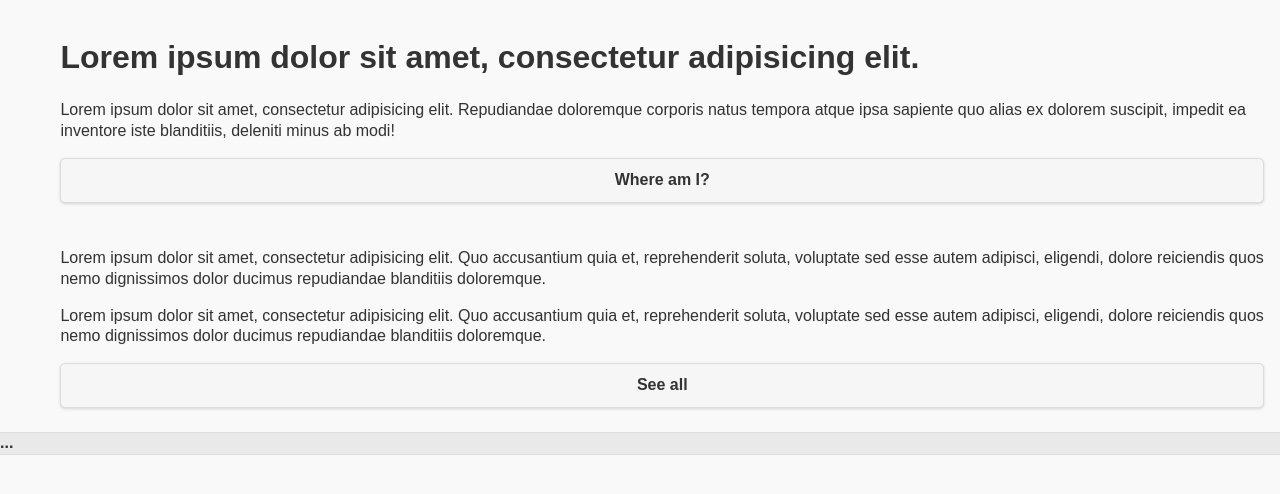
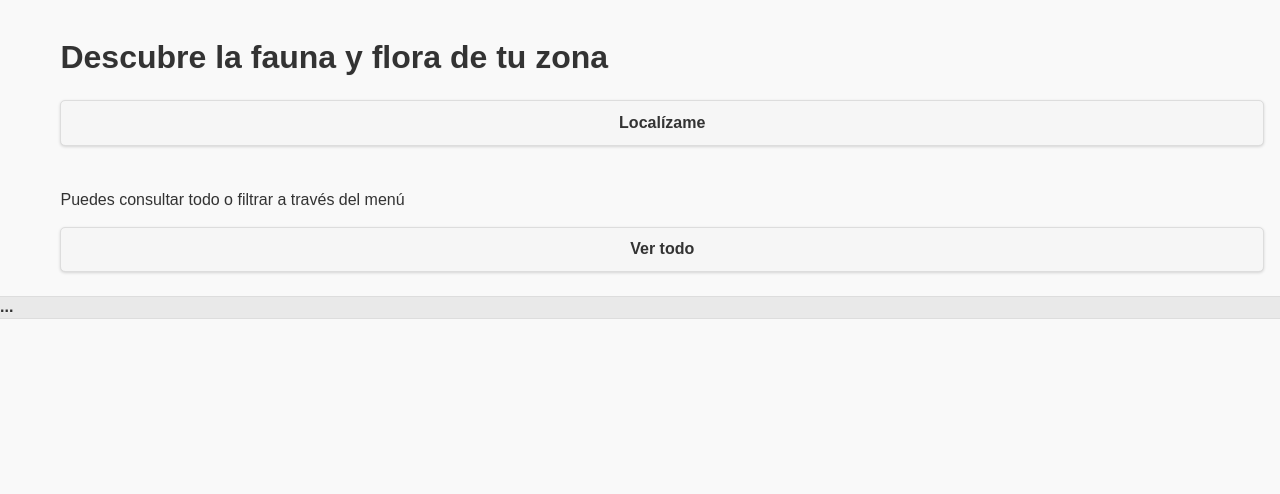
Before and after one commit to tdelatorre/nature-dex, a Django app: template src/nature_dex/templates/home.html in a window 1280 px wide. Shown: the part 44-538 px from the top of the page. Run offline with Django 3.2, Linux system fonts and the light colour scheme; the template is opened without the code that fills it, so the values that code supplies are empty.

Commit message:
Update static texts

```diff
--- a/src/nature_dex/templates/home.html
+++ b/src/nature_dex/templates/home.html
@@ -2,14 +2,11 @@
 {% block content %}
 
 <div data-role="content" id="home">
-	<h1>Lorem ipsum dolor sit amet, consectetur adipisicing elit.</h1>
-	<p>Lorem ipsum dolor sit amet, consectetur adipisicing elit. Repudiandae doloremque corporis natus tempora atque ipsa sapiente quo alias ex dolorem suscipit, impedit ea inventore iste blanditiis, deleniti minus ab modi!</p>
-    <button class="btn-whereami">Where am I?</button>
+	<h1>Descubre la fauna y flora de tu zona</h1>
+	<button class="btn-whereami">Localízame</button>
     <img src=""/>
-
-    <p>Lorem ipsum dolor sit amet, consectetur adipisicing elit. Quo accusantium quia et, reprehenderit soluta, voluptate sed esse autem adipisci, eligendi, dolore reiciendis quos nemo dignissimos dolor ducimus repudiandae blanditiis doloremque.</p>
-    <p>Lorem ipsum dolor sit amet, consectetur adipisicing elit. Quo accusantium quia et, reprehenderit soluta, voluptate sed esse autem adipisci, eligendi, dolore reiciendis quos nemo dignissimos dolor ducimus repudiandae blanditiis doloremque.</p>
-    <button class="btn-see-all">See all</button>
+    <p>Puedes consultar todo o filtrar a través del menú</p>
+    <button class="btn-see-all">Ver todo</button>
 </div><!-- /content -->
 
 {% endblock %}
--- a/src/nature_dex/templates/listview.html
+++ b/src/nature_dex/templates/listview.html
@@ -6,9 +6,6 @@
 <div data-role="content" id="listview">
 
     <ul data-role="listview" data-inset="true" id="content-list">
-
-
-
     </ul>
 
     <div class="pagination">
```
